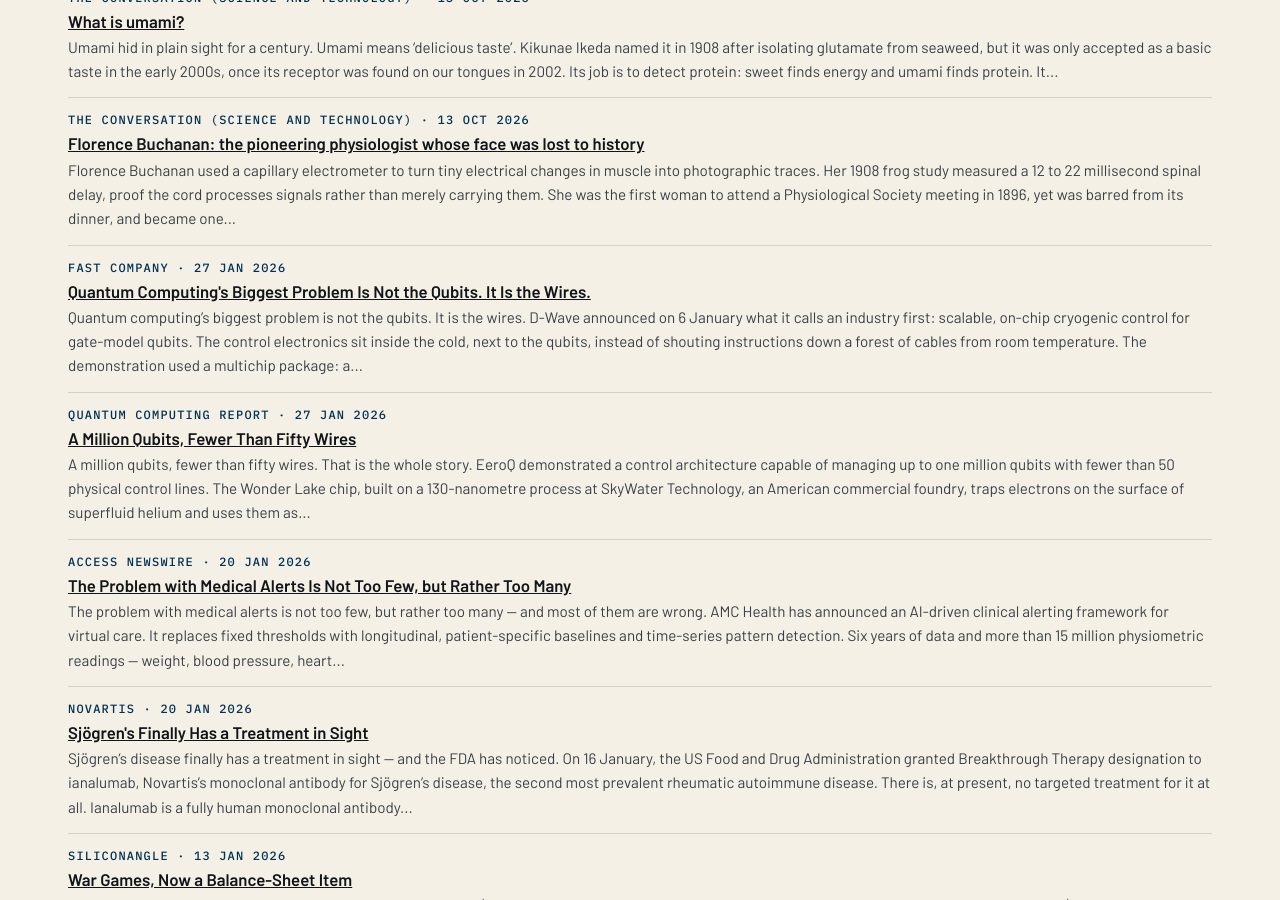
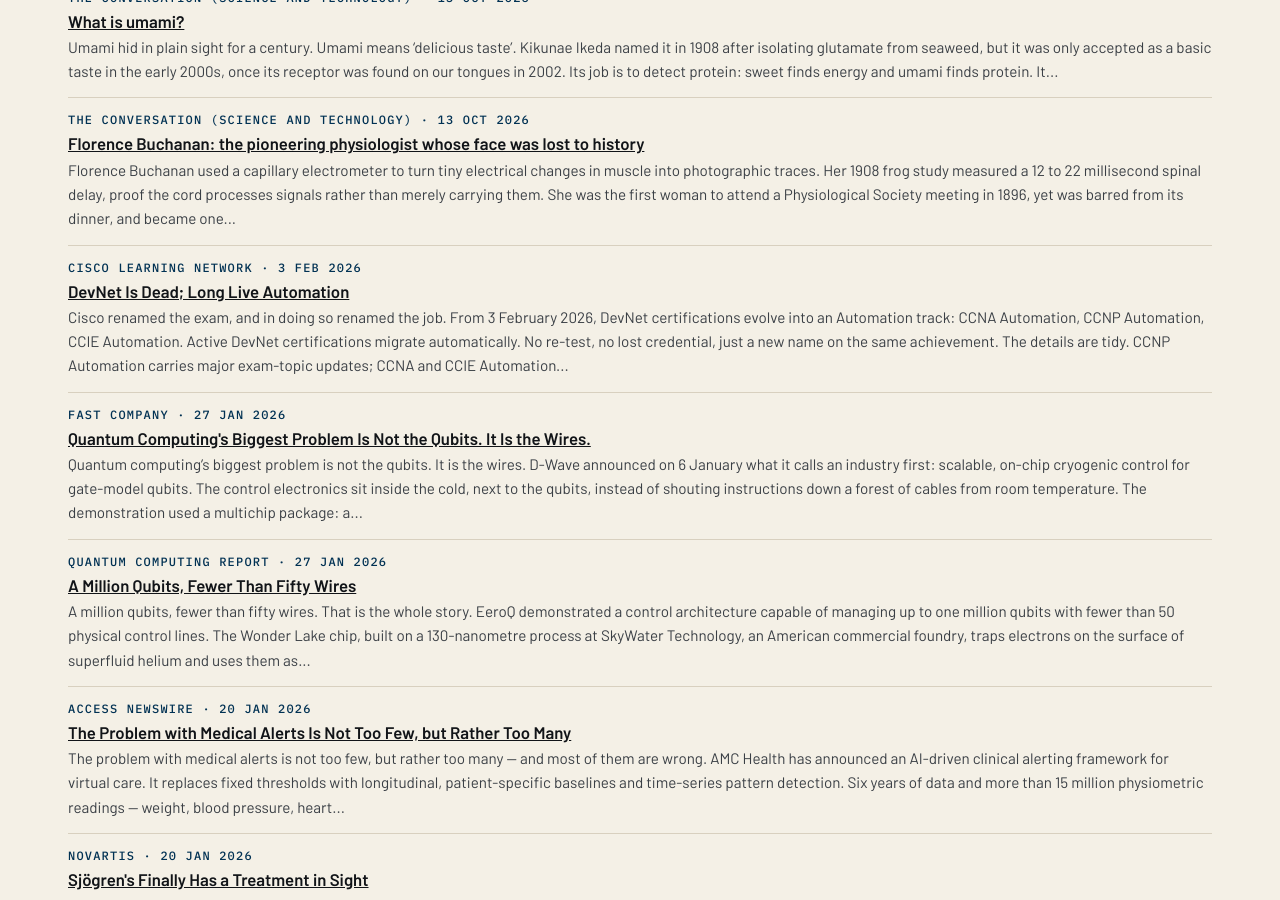
Before and after one commit to katz-news/katz.news, a Jekyll site: the page built from briefs/index.html, in a window 1280 px wide and 900 px high, scrolled down 14549 px. Built offline with Jekyll 4.4.1, drawn with Linux system fonts in a browser that asks for light colours.

Commit message:
Publish 2026-11-06

```diff
--- a/_data/build.yml
+++ b/_data/build.yml
@@ -1 +1 @@
-published_at: 2026-11-06T19:00:06Z
+published_at: 2026-11-06T19:00:49Z
--- /dev/null
+++ b/_posts/briefs/2026-11-06-devnet-is-dead-long-live-automation.md
@@ -0,0 +1,19 @@
+---
+published: true
+title: DevNet Is Dead; Long Live Automation
+date: 2026-02-03
+section: education
+source_name: Cisco Learning Network
+source_url: https://learningnetwork.cisco.com/s/a-new-era-for-cisco-certifications?ccid=new-era-cisco&dtid=email&oid=email-general-certs
+---
+Cisco renamed the exam, and in doing so renamed the job.
+
+From 3 February 2026, DevNet certifications evolve into an Automation track: CCNA Automation, CCNP Automation, CCIE Automation. Active DevNet certifications migrate automatically. No re-test, no lost credential, just a new name on the same achievement.
+
+The details are tidy. CCNP Automation carries major exam-topic updates; CCNA and CCIE Automation exam topics do not change. The exams are 200-901 v1.1 and 350-901 v2.0. DevNet Expert holders keep their numbers; CCIE holders get CCIE Automation added to their record.
+
+Cybersecurity gets the same treatment. The former CyberOps certifications fold into CCNA and CCNP Cybersecurity, aligning security with the same naming tiers as the rest of the portfolio.
+
+Certificates, consolidated and clarified. The message to network engineers is plain: automation is no longer a specialism bolted onto networking. It is networking.
+
+Conclusion: the overhaul is not a rebrand, but rather a recognition — networking is now automation, officially.
```
